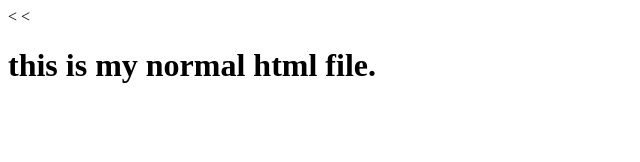
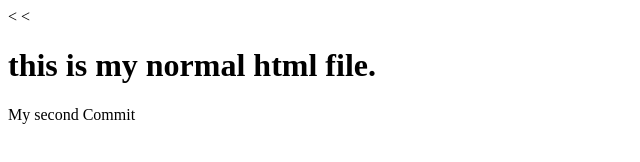
Before and after one commit to danishuet/gitone, a plain HTML site: page index.html in a window 1280 px wide. Shown: the whole page, without its empty margins (0-640 px from the left). Drawn offline with Linux system fonts and the light colour scheme.

Commit message:
added P tag

```diff
--- a/index.html
+++ b/index.html
@@ -4,5 +4,6 @@
 </head>
 <body>
   <h1>this is my normal html file.</h1>
+  <p>My second Commit</p>
   </body>
 </html>
```
